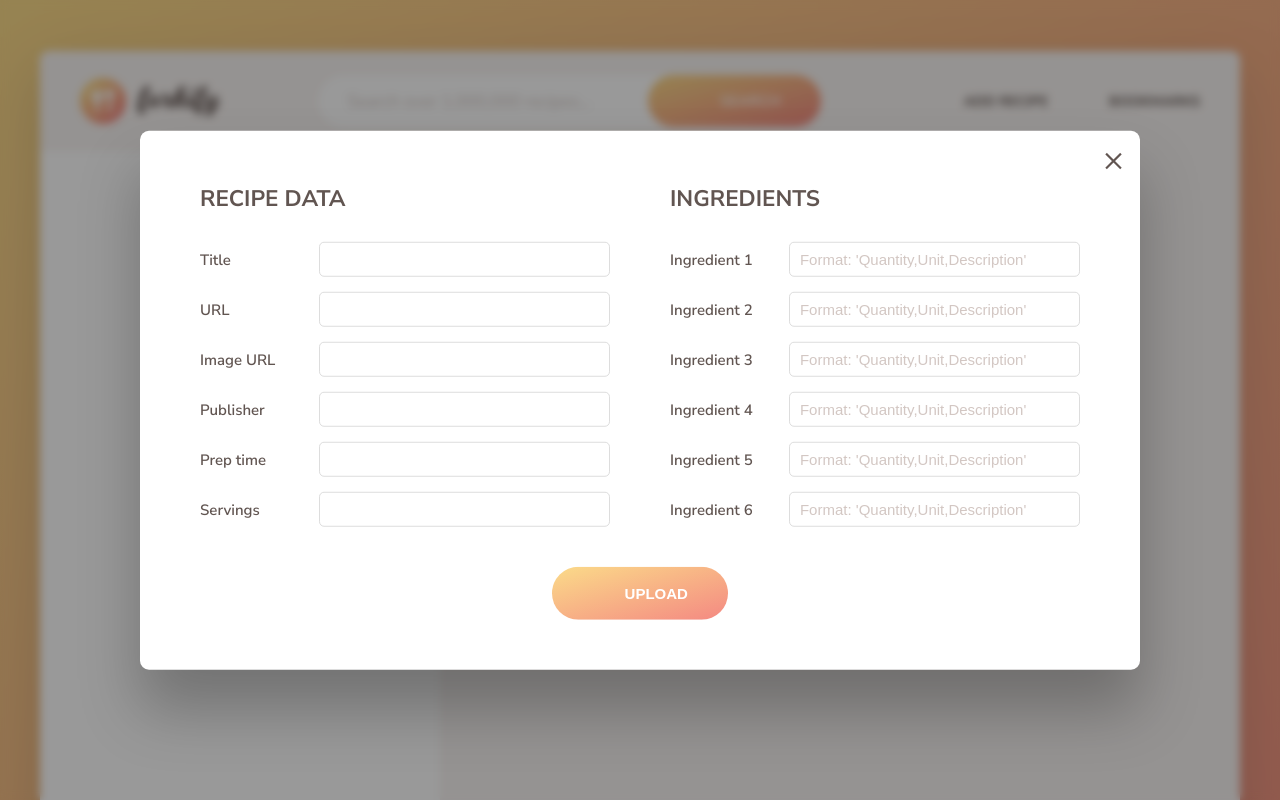
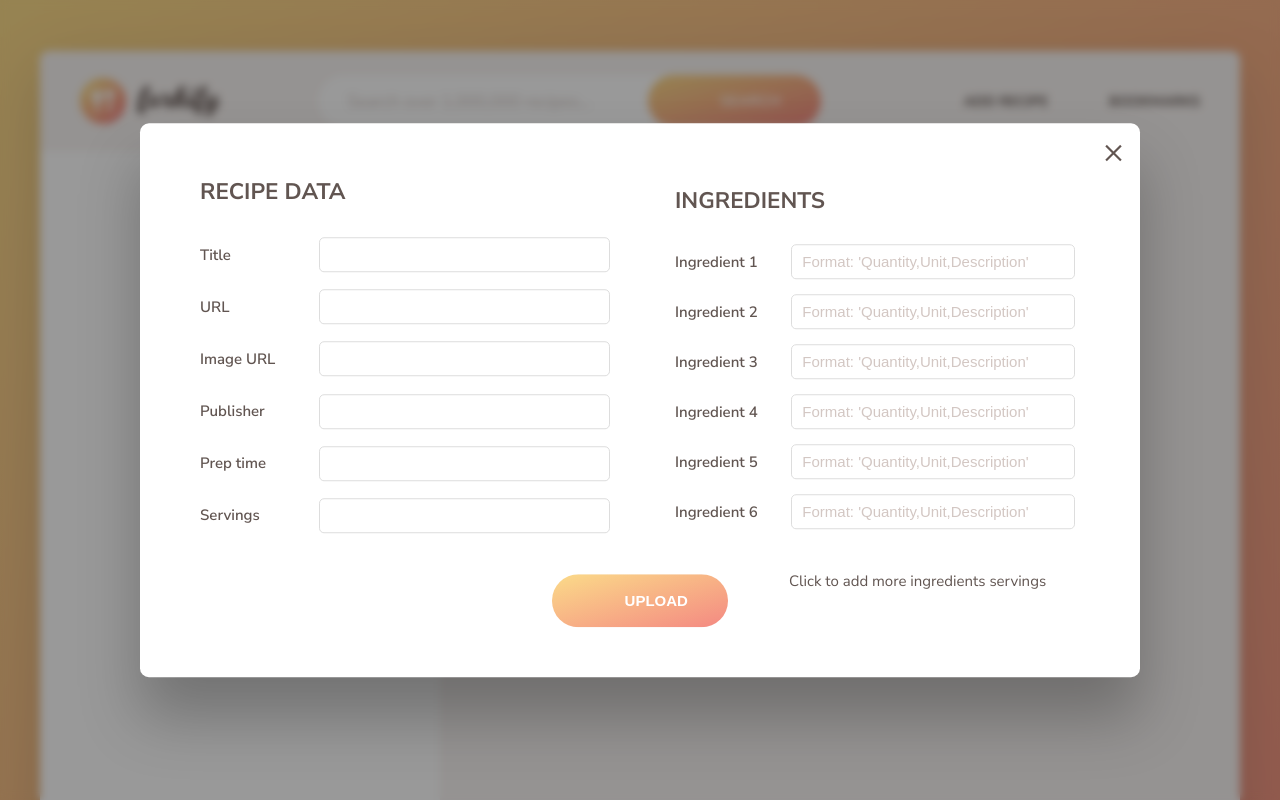
Before and after one commit to MinerdScript/Forkify, a website built with Parcel: page index.html in a window 1280 px wide. Both pictures are taken after a click on the button "ADD RECIPE". Shown: the top 800 px of the page. Built offline with nearby package versions, Linux system fonts and the light colour scheme.

Commit message:
Added scroll and add igredients button

```diff
--- a/index.html
+++ b/index.html
@@ -275,7 +275,7 @@
           <input required name="servings" type="number" />
         </div>
 
-        <div class="upload__column">
+        <div class="upload__column scroll">
           <h3 class="upload__heading">Ingredients</h3>
           <label>Ingredient 1</label>
           <input
@@ -316,6 +316,16 @@
           />
         </div>
 
+        <div class="add--ingredients">
+          <span class="add--more--ingredients">
+            Click to add more ingredients servings
+          </span>
+          <button class="btn--tiny btn--increase-ingredients">
+            <svg>
+              <use href="src/img/icons.svg#icon-plus-circle"></use>
+            </svg>
+          </button>
+        </div>
         <button class="btn upload__btn">
           <svg>
             <use href="src/img/icons.svg#icon-upload-cloud"></use>
--- a/src/js/controller.js
+++ b/src/js/controller.js
@@ -26,6 +26,7 @@ const fixSvgSprite = function () {
     'icon-bookmark',
     'icon-smile',
     'icon-smile',
+    'icon-plus-circle',
     'icon-upload-cloud',
   ];
 
--- a/src/js/views/addRecipeView.js
+++ b/src/js/views/addRecipeView.js
@@ -60,7 +60,7 @@ class AddRecipeView extends View {
     <input required name="servings" type="number" />
   </div>
 
-  <div class="upload__column">
+  <div class="upload__column scroll">
     <h3 class="upload__heading">Ingredients</h3>
     <label>Ingredient 1</label>
     <input
@@ -100,7 +100,16 @@ class AddRecipeView extends View {
       placeholder="Format: 'Quantity,Unit,Description'"
     />
   </div>
-
+  <div class="add--ingredients">
+          <span class="add--more--ingredients">
+            Click to add more ingredients servings
+          </span>
+          <button class="btn--tiny btn--increase-ingredients">
+            <svg>
+              <use href="src/img/icons.svg#icon-plus-circle"></use>
+            </svg>
+          </button>
+        </div>
   <button class="btn upload__btn">
     <svg>
       <use href="src/img/icons.svg#icon-upload-cloud"></use>
--- a/src/sass/_base.scss
+++ b/src/sass/_base.scss
@@ -69,3 +69,12 @@ body {
     border-radius: 0;
   }
 }
+
+.scroll {
+  display: block;
+  border: 0px solid red;
+  padding: 5px;
+  margin-top: 5px;
+  width: 100%;
+  overflow-y: scroll;
+}
--- a/src/sass/_components.scss
+++ b/src/sass/_components.scss
@@ -211,3 +211,9 @@
     font-weight: 600;
   }
 }
+.add--ingredients {
+  position: absolute;
+  right: 7%;
+  top: 80%;
+  font-size: 1.5rem;
+}
```
Also changed, not shown: dist/index.html, 4 other files.
